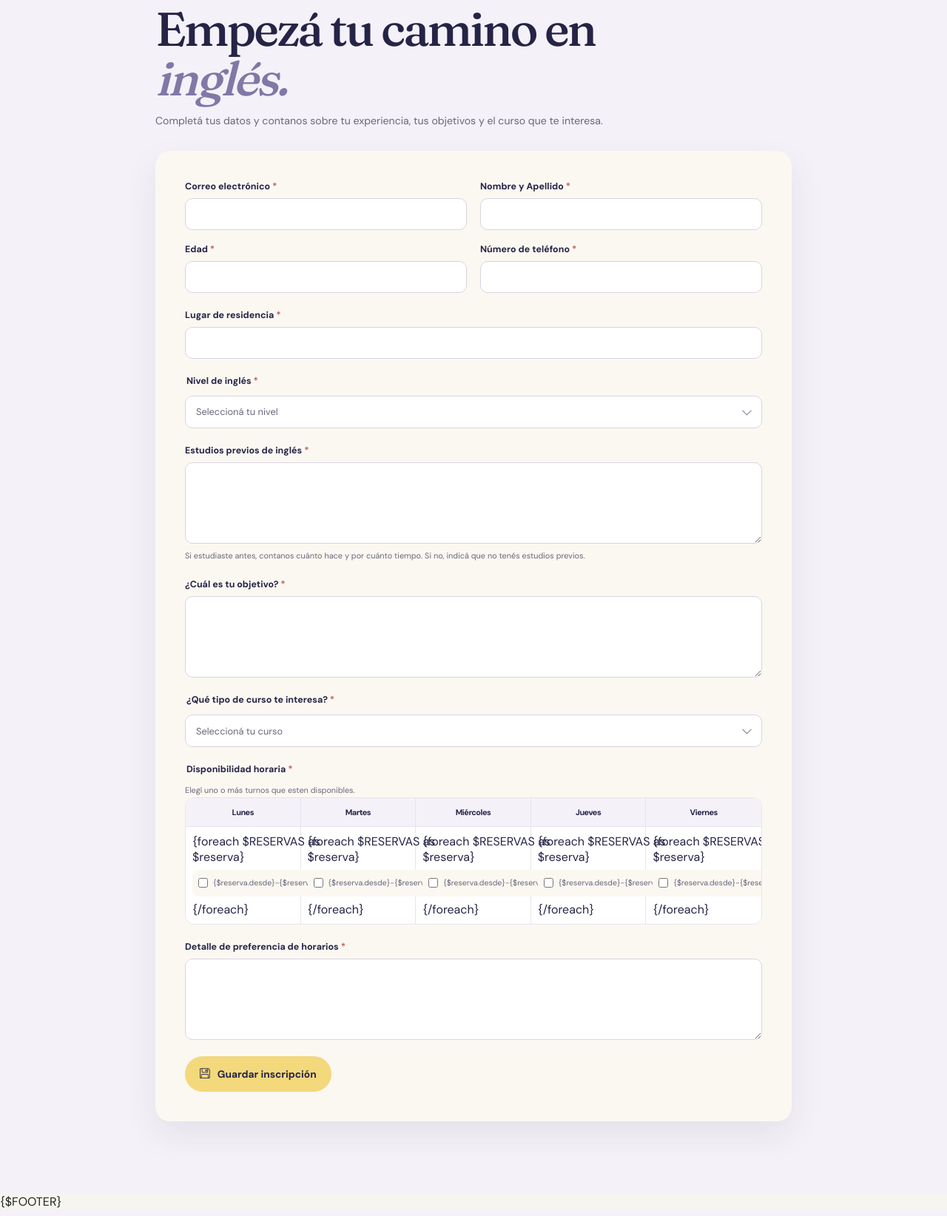
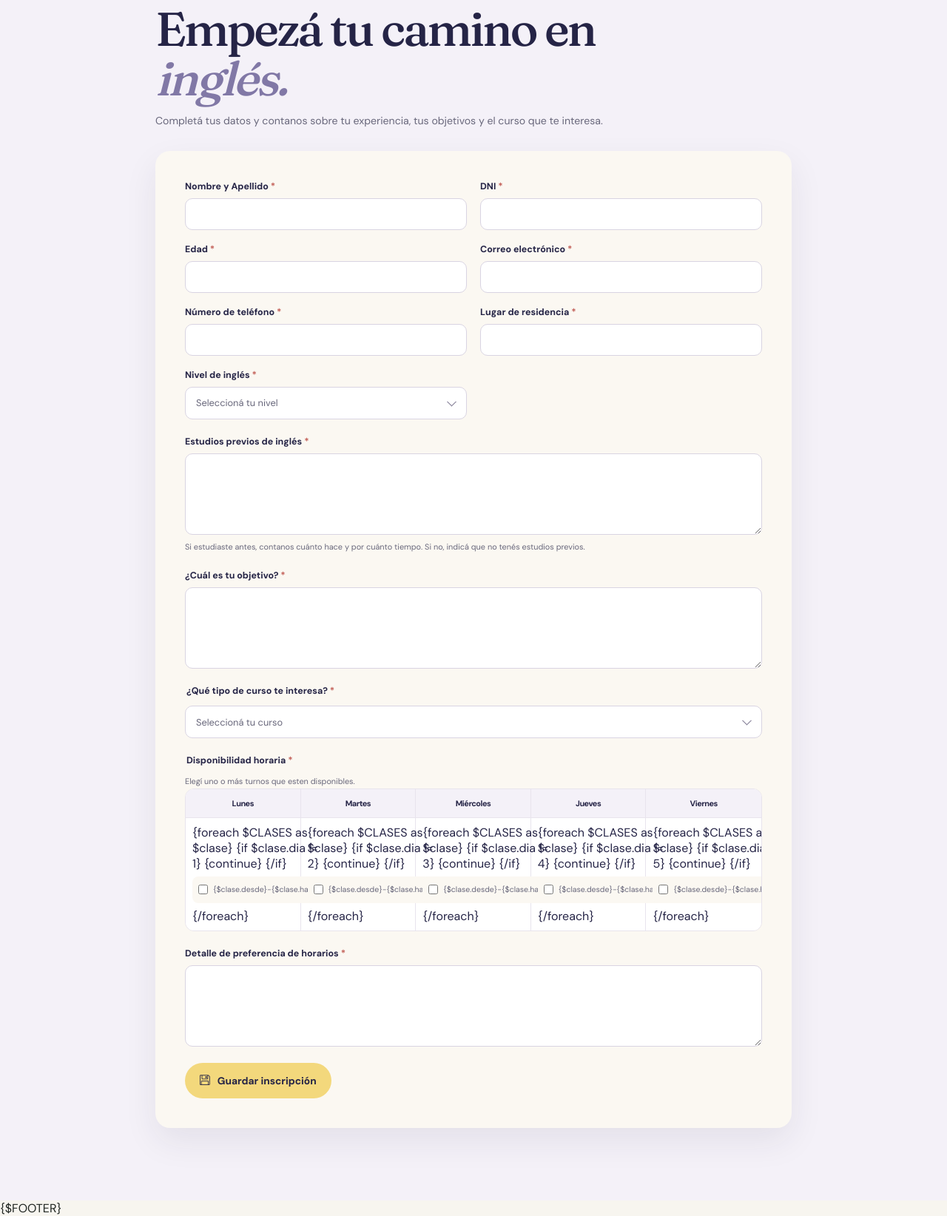
Before and after one commit to Alvii98/bond.english, a PHP site: page /templates/inscripciones.html in a window 1280 px wide. Shown: the part 145-1789 px from the top of the page at 74% size. Run offline with PHP 8.4, Linux system fonts and the light colour scheme.

Commit message:
inscripciones

```diff
--- a/templates/index.html
+++ b/templates/index.html
@@ -216,7 +216,7 @@
 									<tr><th scope="col">Horario</th><th scope="col">Lunes</th><th scope="col">Martes</th><th scope="col">Miércoles</th><th scope="col">Jueves</th><th scope="col">Viernes</th></tr>
 								</thead>
 								<tbody>
-									{foreach $RESERVAS as $reserva}
+									{foreach $CLASES as $reserva}
 										<tr><th scope="row">{$reserva.desde}-{$reserva.hasta}</th><td>{$reserva.lunes}</td><td>{$reserva.martes}</td><td>{$reserva.miercoles}</td><td>{$reserva.jueves}</td><td>{$reserva.viernes}</td></tr>
 									{/foreach}
 								</tbody>
--- a/templates/inscripciones.html
+++ b/templates/inscripciones.html
@@ -23,127 +23,125 @@
 					<h1>Empezá tu camino en <em>inglés.</em></h1>
 					<p>Completá tus datos y contanos sobre tu experiencia, tus objetivos y el curso que te interesa.</p>
 				</div>
-				<form class="bond-registration-form" action="https://docs.google.com/forms/d/e/1FAIpQLSeoVMjVuhReu6GGSIxY9Wibbu_efMwtwcfXeWnpP4lSAHN3PQ/viewform" method="get" data-registration-form>
-					<input type="hidden" name="usp" value="pp_url" />
+				<form class="bond-registration-form">
 					<div class="bond-registration-grid">
 						<div class="bond-registration-field">
-							<label for="registration-email">Correo electrónico <span class="bond-registration-required" aria-hidden="true">*</span></label>
-							<input id="registration-email" type="email" name="emailAddress" autocomplete="email" required />
+							<label for="nombre">Nombre y Apellido <span class="bond-registration-required" aria-hidden="true">*</span></label>
+							<input id="nombre" type="text" autocomplete="name" required />
 						</div>
 						<div class="bond-registration-field">
-							<label for="registration-name">Nombre y Apellido <span class="bond-registration-required" aria-hidden="true">*</span></label>
-							<input id="registration-name" type="text" name="entry.1130189161" autocomplete="name" required />
+							<label for="dni">DNI <span class="bond-registration-required" aria-hidden="true">*</span></label>
+							<input id="dni" type="number" autocomplete="document" required />
 						</div>
 						<div class="bond-registration-field">
-							<label for="registration-age">Edad <span class="bond-registration-required" aria-hidden="true">*</span></label>
-							<input id="registration-age" type="number" name="entry.165139075" min="1" step="1" inputmode="numeric" required />
+							<label for="edad">Edad <span class="bond-registration-required" aria-hidden="true">*</span></label>
+							<input id="edad" type="number" min="1" step="1" inputmode="numeric" required />
 						</div>
 						<div class="bond-registration-field">
-							<label for="registration-phone">Número de teléfono <span class="bond-registration-required" aria-hidden="true">*</span></label>
-							<input id="registration-phone" type="tel" name="entry.1125736596" autocomplete="tel" required />
+							<label for="correo">Correo electrónico <span class="bond-registration-required" aria-hidden="true">*</span></label>
+							<input id="correo" type="email" autocomplete="email" required />
+						</div>
+						<div class="bond-registration-field">
+							<label for="telefono">Número de teléfono <span class="bond-registration-required" aria-hidden="true">*</span></label>
+							<input id="telefono" type="tel" autocomplete="tel" required />
+						</div>
+						<div class="bond-registration-field">
+							<label for="lugar">Lugar de residencia <span class="bond-registration-required" aria-hidden="true">*</span></label>
+							<input id="lugar" type="text" autocomplete="address-line1" required />
+						</div>
+						<div class="bond-registration-field">
+							<label>Nivel de inglés <span class="bond-registration-required" aria-hidden="true">*</span></label>
+							<div class="bond-registration-select-wrap">
+								<select class="bond-registration-select" id="nivel" required>
+									<option value="" disabled selected>Seleccioná tu nivel</option>
+									{foreach $NIVELES as $nivel}
+										<option value="{$nivel.id}">{$nivel.nivel}</option>
+									{/foreach}
+								</select>
+							</div>
 						</div>
 					</div>
-
-					<fieldset class="bond-registration-group" data-required-group aria-describedby="registration-residence-error">
-                        <div class="bond-registration-field">
-							<label for="registration-residence">Lugar de residencia <span class="bond-registration-required" aria-hidden="true">*</span></label>
-							<input id="registration-residence" type="text" name="entry.834928953" autocomplete="address-line1" required />
-						</div>
-					</fieldset>
-
-					<fieldset class="bond-registration-group" data-required-group aria-describedby="registration-level-error">
-						<legend>Nivel de inglés <span class="bond-registration-required" aria-hidden="true">*</span></legend>
-						<div class="bond-registration-select-wrap">
-							<select class="bond-registration-select" name="entry.1595853115" id="registration-level-select" required>
-								<option value="" disabled selected>Seleccioná tu nivel</option>
-								<option value="Básico">Básico</option>
-								<option value="Pre intermedio">Pre- intermedio</option>
-								<option value="Intermedio">Intermedio</option>
-								<option value="Intermedio alto">Intermedio- alto</option>
-								<option value="Avanzado">Avanzado</option>
-								<option value="No tengo conocimientos previos">No tengo conocimientos previos</option>
-							</select>
-						</div>
-					</fieldset>
-
 					<div class="bond-registration-field">
-						<label for="registration-studies">Estudios previos de inglés <span class="bond-registration-required" aria-hidden="true">*</span></label>
-						<textarea id="registration-studies" name="entry.343528388" aria-describedby="registration-studies-help" required></textarea>
+						<label for="estudio-previo">Estudios previos de inglés <span class="bond-registration-required" aria-hidden="true">*</span></label>
+						<textarea id="estudio-previo" required></textarea>
 						<p class="bond-registration-help" id="registration-studies-help">Si estudiaste antes, contanos cuánto hace y por cuánto tiempo. Si no, indicá que no tenés estudios previos.</p>
 					</div>
 					<div class="bond-registration-field">
-						<label for="registration-goal">¿Cuál es tu objetivo? <span class="bond-registration-required" aria-hidden="true">*</span></label>
-						<textarea id="registration-goal" name="entry.141382225" required></textarea>
+						<label for="objetivo">¿Cuál es tu objetivo? <span class="bond-registration-required" aria-hidden="true">*</span></label>
+						<textarea id="objetivo" required></textarea>
 					</div>
 
 					<fieldset class="bond-registration-group" data-required-group aria-describedby="registration-course-error">
 						<legend>¿Qué tipo de curso te interesa? <span class="bond-registration-required" aria-hidden="true">*</span></legend>
 						<div class="bond-registration-select-wrap">
-							<select class="bond-registration-select" name="entry.1595853115" id="registration-level-select" required>
+							<select class="bond-registration-select" id="valor" required>
 								<option value="" disabled selected>Seleccioná tu curso</option>
 								{foreach $VALORES as $valor}
 									<option value="Básico">{$valor.descripcion} - {$valor.valor}</option>
 								{/foreach}
 							</select>
 						</div>
-						<p class="bond-registration-group-error" id="registration-course-error" data-group-error hidden>Elegí al menos un tipo de curso.</p>
 					</fieldset>
 
 					<fieldset class="bond-registration-group" data-required-group aria-describedby="registration-days-error">
 						<legend>Disponibilidad horaria <span class="bond-registration-required" aria-hidden="true">*</span></legend>
 						<p class="bond-registration-help">Elegí uno o más turnos que esten disponibles. <small class="bond-registration-help phone">Desplaza en horizontal para ver todos los días y horarios.</small></p>
 						<div class="bond-registration-days-scroll" role="region" aria-label="Horarios disponibles por día" tabindex="0">
-							<div class="bond-registration-days-grid">
+							<div class="bond-registration-days-grid" id="checkbox-horarios">
 								<div class="bond-registration-day-column">
 									<h3>Lunes</h3>
 									<div class="bond-registration-day-slots">
-										{foreach $RESERVAS as $reserva}
-											<label><input type="checkbox" value="Lunes {$reserva.desde}-{$reserva.hasta}" {if $reserva.lunes != 'Disponible'}disabled="true"{/if} />{$reserva.desde}-{$reserva.hasta}</label>
+										{foreach $CLASES as $clase}
+											{if $clase.dia != 1} {continue} {/if}
+											<label><input type="checkbox" value="{$clase.id}" {if $clase.estado != 'Disponible'}disabled="true"{/if} />{$clase.desde}-{$clase.hasta}</label>
 										{/foreach}
 									</div>
 								</div>
 								<div class="bond-registration-day-column">
 									<h3>Martes</h3>
 									<div class="bond-registration-day-slots">
-										{foreach $RESERVAS as $reserva}
-											<label><input type="checkbox" value="Martes {$reserva.desde}-{$reserva.hasta}" {if $reserva.martes != 'Disponible'}disabled="true"{/if} />{$reserva.desde}-{$reserva.hasta}</label>
+										{foreach $CLASES as $clase}
+											{if $clase.dia != 2} {continue} {/if}
+											<label><input type="checkbox" value="{$clase.id}" {if $clase.estado != 'Disponible'}disabled="true"{/if} />{$clase.desde}-{$clase.hasta}</label>
 										{/foreach}
 									</div>
 								</div>
 								<div class="bond-registration-day-column">
 									<h3>Miércoles</h3>
 									<div class="bond-registration-day-slots">
-										{foreach $RESERVAS as $reserva}
-											<label><input type="checkbox" value="Miércoles {$reserva.desde}-{$reserva.hasta}" {if $reserva.miercoles != 'Disponible'}disabled="true"{/if} />{$reserva.desde}-{$reserva.hasta}</label>
+										{foreach $CLASES as $clase}
+											{if $clase.dia != 3} {continue} {/if}
+											<label><input type="checkbox" value="{$clase.id}" {if $clase.estado != 'Disponible'}disabled="true"{/if} />{$clase.desde}-{$clase.hasta}</label>
 										{/foreach}
 									</div>
 								</div>
 								<div class="bond-registration-day-column">
 									<h3>Jueves</h3>
 									<div class="bond-registration-day-slots">
-										{foreach $RESERVAS as $reserva}
-											<label><input type="checkbox" value="Jueves {$reserva.desde}-{$reserva.hasta}" {if $reserva.jueves != 'Disponible'}disabled="true"{/if} />{$reserva.desde}-{$reserva.hasta}</label>
+										{foreach $CLASES as $clase}
+											{if $clase.dia != 4} {continue} {/if}
+											<label><input type="checkbox" value="{$clase.id}" {if $clase.estado != 'Disponible'}disabled="true"{/if} />{$clase.desde}-{$clase.hasta}</label>
 										{/foreach}
 									</div>
 								</div>
 								<div class="bond-registration-day-column">
 									<h3>Viernes</h3>
 									<div class="bond-registration-day-slots">
-										{foreach $RESERVAS as $reserva}
-											<label><input type="checkbox" value="Viernes {$reserva.desde}-{$reserva.hasta}" {if $reserva.viernes != 'Disponible'}disabled="true"{/if} />{$reserva.desde}-{$reserva.hasta}</label>
+										{foreach $CLASES as $clase}
+											{if $clase.dia != 5} {continue} {/if}
+											<label><input type="checkbox" value="{$clase.id}" {if $clase.estado != 'Disponible'}disabled="true"{/if} />{$clase.desde}-{$clase.hasta}</label>
 										{/foreach}
 									</div>
 								</div>
 							</div>
 						</div>
-						<p class="bond-registration-group-error" id="registration-days-error" data-group-error hidden>Elegí al menos un día.</p>
 					</fieldset>
 					<div class="bond-registration-field">
-						<label for="registration-hours">Detalle de preferencia de horarios <span class="bond-registration-required" aria-hidden="true">*</span></label>
-						<textarea id="registration-hours" name="entry.490313253" required></textarea>
+						<label for="preferencia-horario">Detalle de preferencia de horarios <span class="bond-registration-required" aria-hidden="true">*</span></label>
+						<textarea id="preferencia-horario" required></textarea>
 					</div>
 					<div class="bond-registration-submit">
-						<button class="bond-button bond-button-light" type="submit"><i class="bi bi-floppy"></i> Guardar inscripción</button>
+						<button disabled="true" class="bond-button bond-button-light" type="button"><i class="bi bi-floppy"></i> Guardar inscripción</button>
 					</div>
 				</form>
 			</section>
```
Also changed, not shown: clases/consultas.php (+46 -4 lines), index.php (+7 -5 lines), sql/bond_english.sql (added, +242 -0 lines), ajax/inscripciones.php (added).
